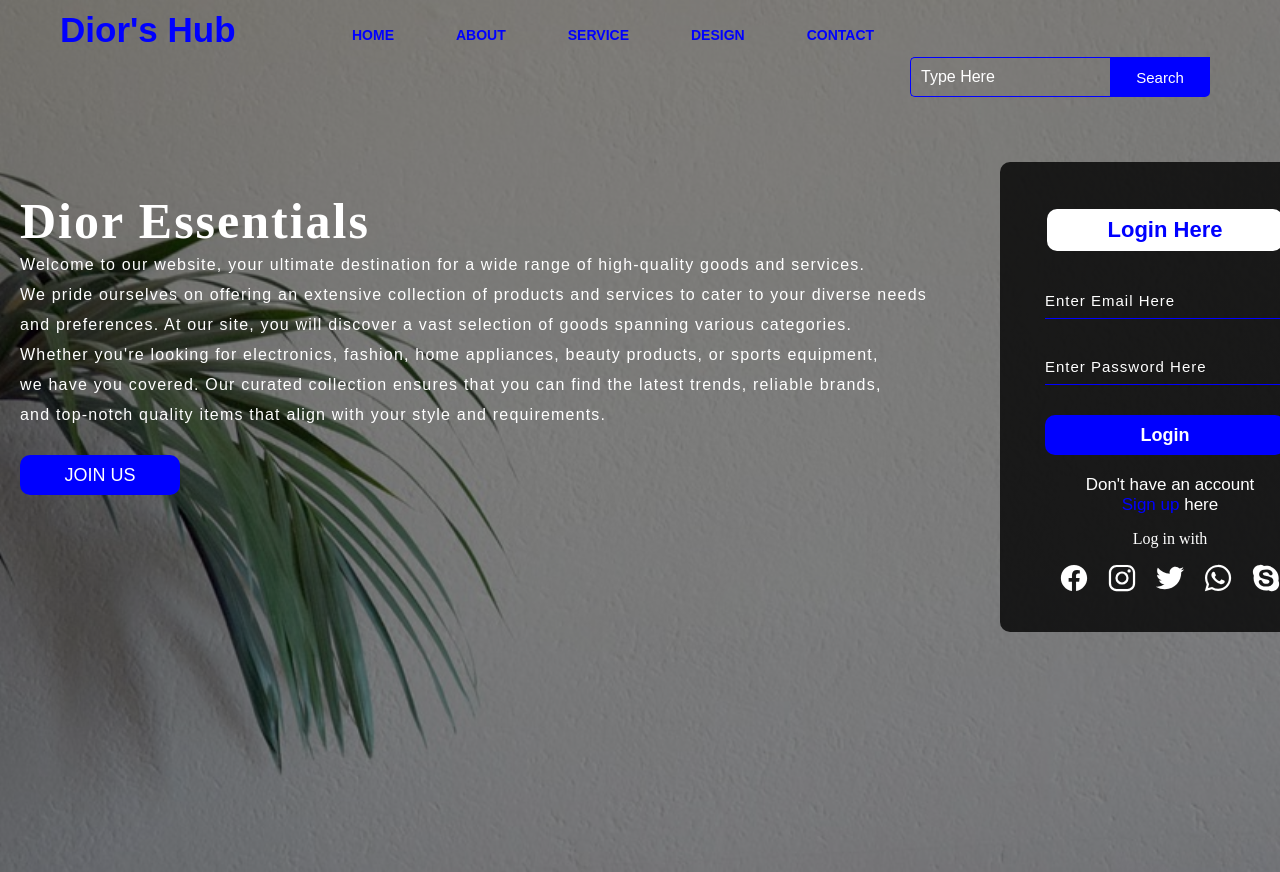
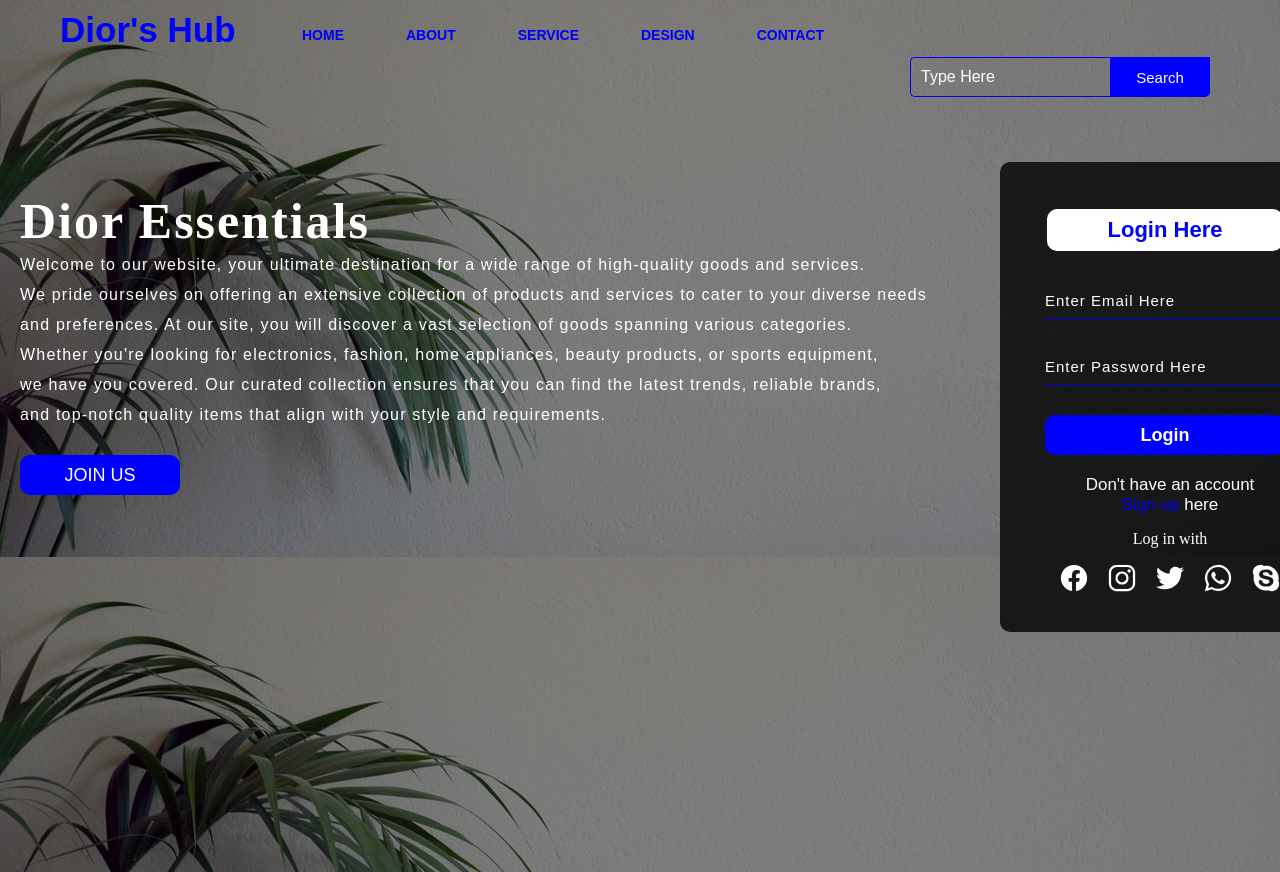
Before and after one commit to Dior454/diorhub.github.jo, a plain HTML site: page index.html in a window 1280 px wide. Shown: the top 872 px of the page. Drawn offline with nearby package versions, Linux system fonts and the light colour scheme.

Commit message:
Add files via upload

```diff
--- a/style.css
+++ b/style.css
@@ -7,8 +7,8 @@
 .main{
     width: 100%;
     background: linear-gradient(to top, rgba(0,0,0,0.5)50%,rgba(0,0,0,0.5)50%), url(5.jpg);
-    background-position: center;
-    background-size: cover;
+    background-position: unset;
+    background-size: auto;
     height: 109vh;
 }
 
@@ -19,9 +19,9 @@
 }
 
 .icon{
-    width: 250px;
+    width: 200px;
     float: left;
-    height: 100px;
+    height: 70px;
 }
 
 .logo{
```
